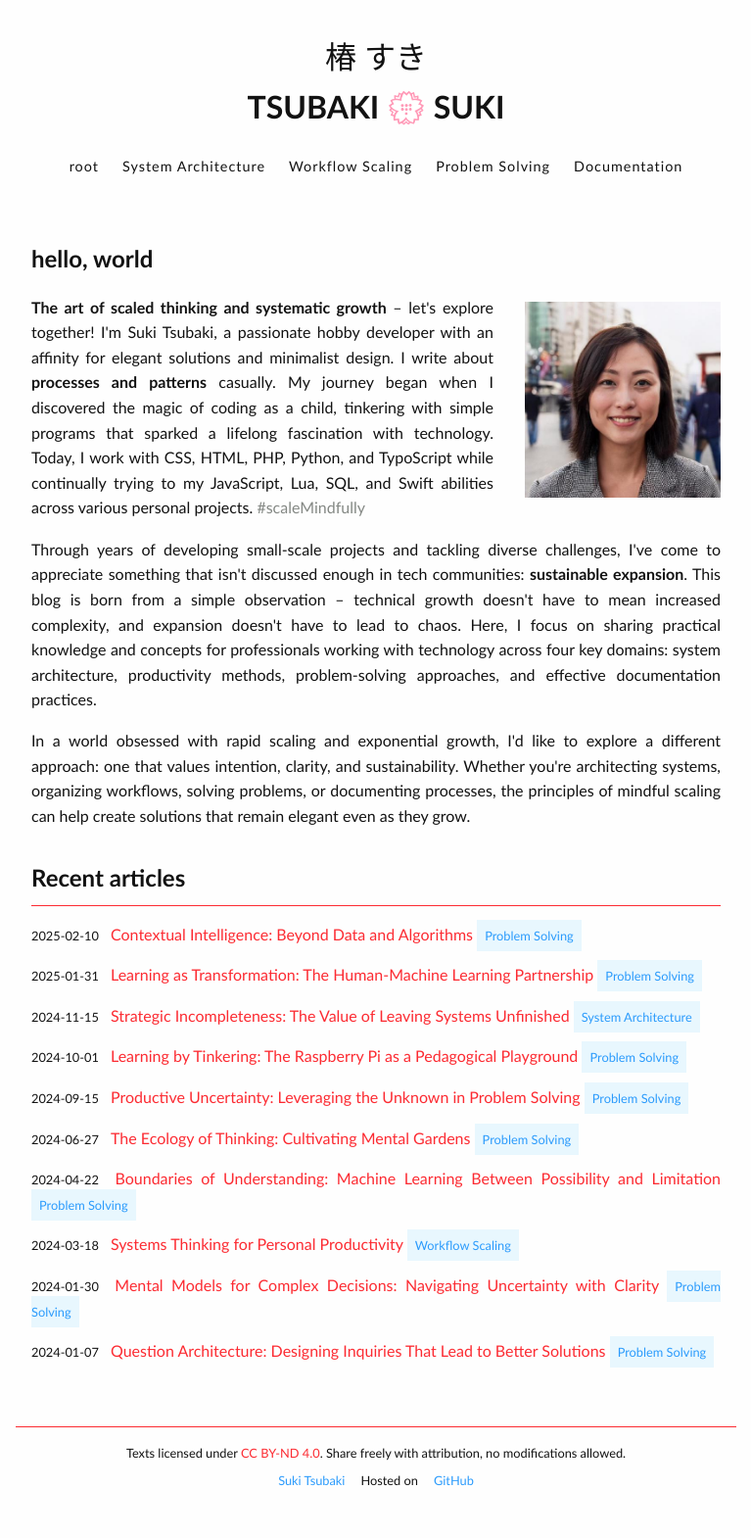
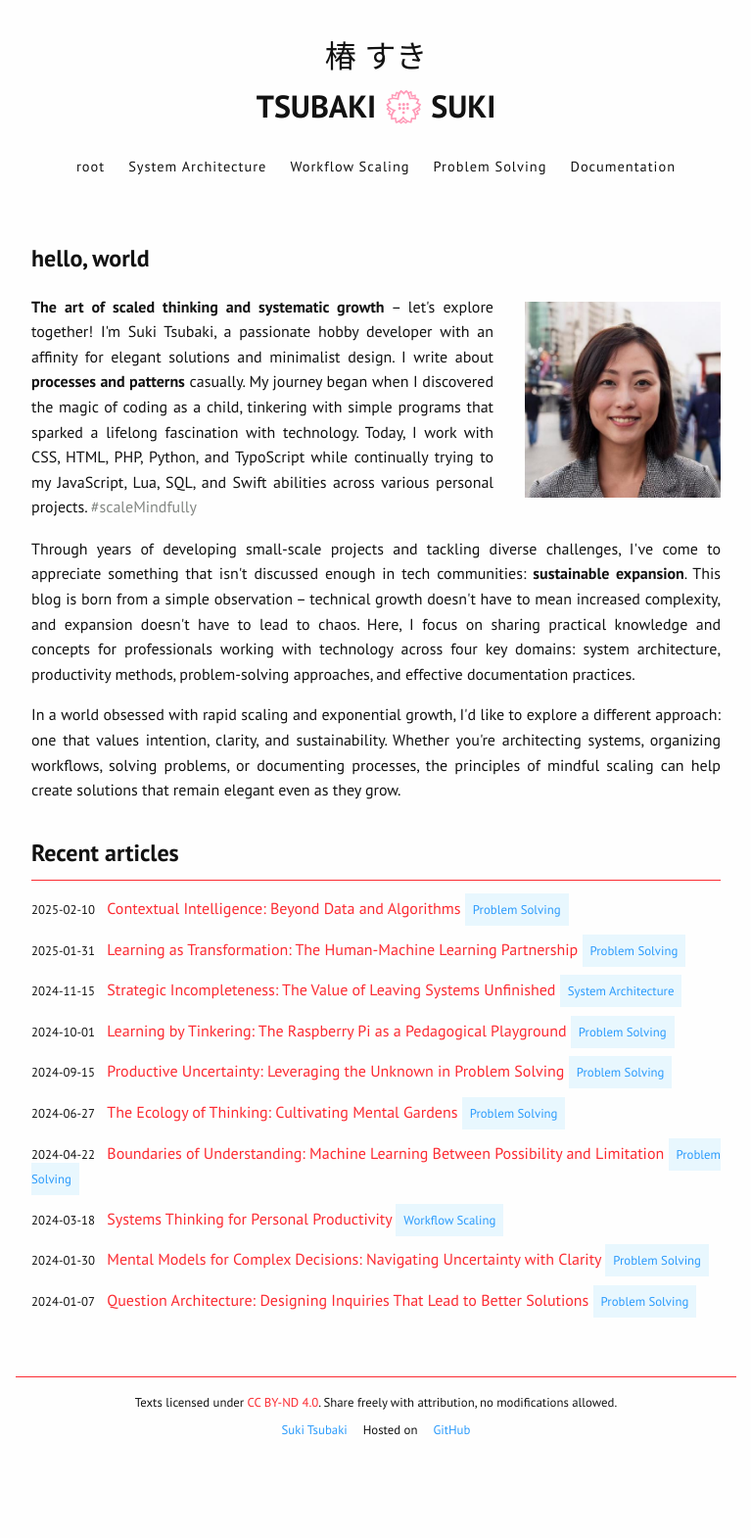
Before and after one commit to sukitsubaki/sukitsubaki.github.io, a Jekyll site: the page built from index.html, in a window 1280 px wide. Shown: the whole page at 98% size, without its empty margins (256-1023 px from the left). Built offline with Jekyll 4.4.1, drawn with Linux system fonts in a browser that asks for light colours; some web fonts are replaced; after the commit the page ends 1519 px from its top, so only the background shows below that.

Commit message:
Update reset.css

```diff
--- a/assets/css/base/reset.css
+++ b/assets/css/base/reset.css
@@ -1,30 +1,23 @@
 /* CSS Reset and Global Styles */
 @font-face {
     font-family: 'PTSans';
-    src: url('../../../fonts/PTSans-Regular.ttf') format('truetype');
+    src: url('../../fonts/PTSans-Regular.ttf') format('truetype');
     font-weight: normal;
     font-style: normal;
 }
 
 @font-face {
     font-family: 'PTSans';
-    src: url('../../../fonts/PTSans-Bold.ttf') format('truetype');
+    src: url('../../fonts/PTSans-Bold.ttf') format('truetype');
     font-weight: bold;
     font-style: normal;
 }
 
 @font-face {
     font-family: 'PTMono';
-    src: url('../../../fonts/PTMono-regular.ttf') format('truetype');
+    src: url('../../fonts/PTMono-regular.ttf') format('truetype');
     font-weight: normal;
     font-style: monospace;
-}
-
-@font-face {
-    font-family: 'Rancho';
-    src: url('../../../fonts/Handlee-Regular.ttf') format('truetype');
-    font-weight: normal;
-    font-style: normal;
 }
 
 * {
```
